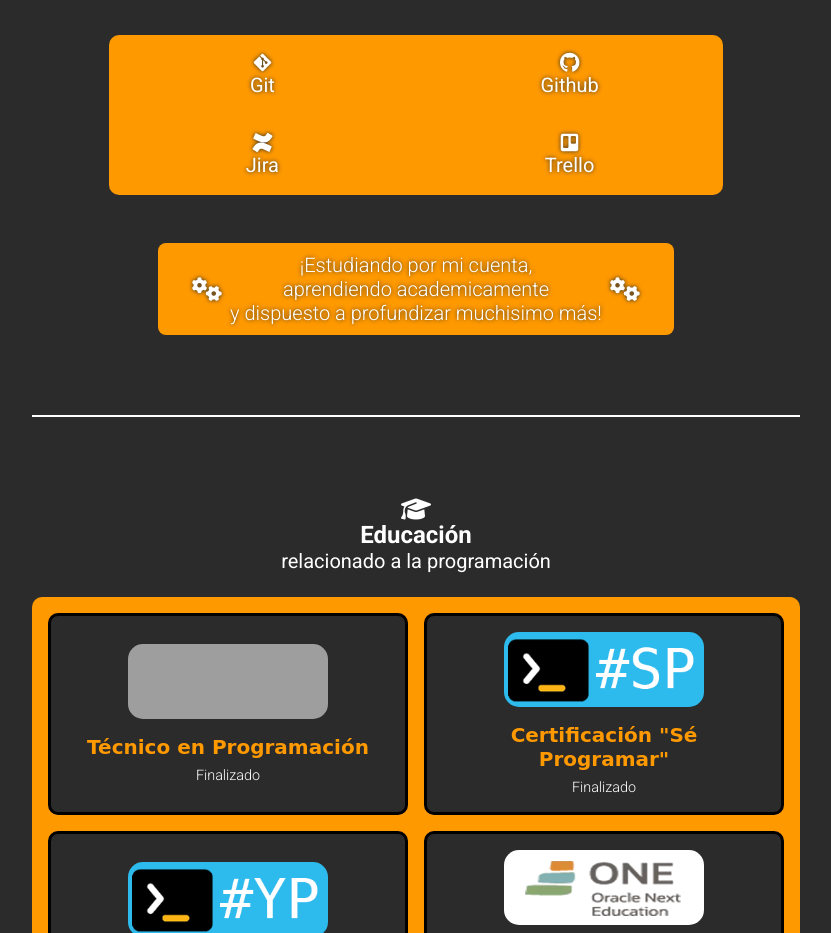
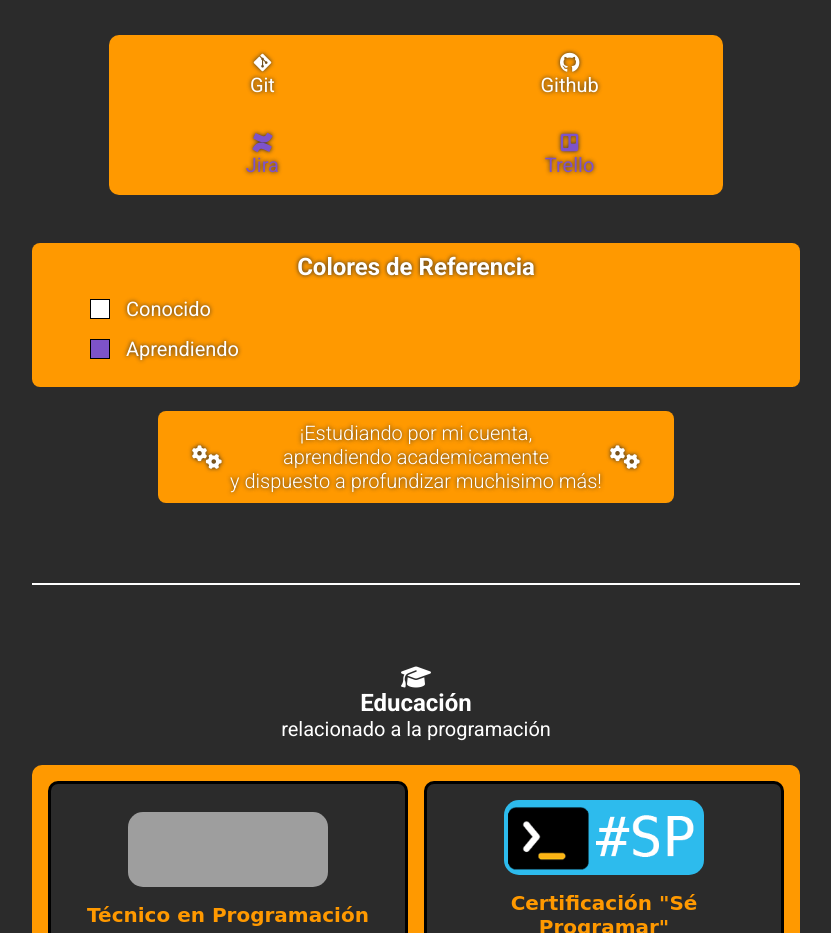
Before and after one commit to berseKIEL/Primer-Portfolio, a plain HTML site: page index.html in a window 1280 px wide. Shown: the part 1600-2533 px from the top of the page, without its empty margins (224-1055 px from the left). Drawn offline with Linux system fonts and the light colour scheme; grey boxes are pictures that could not be loaded; a web font is replaced by a local one.

Commit message:
fixeo a habilidades

```diff
--- a/index.html
+++ b/index.html
@@ -191,21 +191,21 @@
             <div class="habilidades-secciones">
               <div class="habilidades-contenido habilidades-activo" data-content id="herramientas">
                 <div class="habilidades-contenedor-uno grid">
-                  <div class="habilidades-habilidad-uno">
-                    <i class="fa-brands fa-git-alt seccion-icon"></i>
-                    <h3 class="seccion-subtitulo habilidades-titulo">Git</h3>
+                  <div class="habilidades-habilidad-uno ">
+                    <i class="fa-brands fa-git-alt seccion-icon habilidad-color-azul"></i>
+                    <h3 class="seccion-subtitulo habilidades-titulo habilidad-color-azul">Git</h3>
                   </div>
                   <div class="habilidades-habilidad-uno">
                     <i class="fa-brands fa-github seccion-icon"></i>
                     <h3 class="seccion-subtitulo habilidades-titulo">Github</h3>
                   </div>
                   <div class="habilidades-habilidad-uno">
-                    <i class="fa-brands fa-confluence seccion-icon"></i>
-                    <h3 class="seccion-subtitulo habilidades-titulo">Jira</h3>
+                    <i class="fa-brands fa-confluence seccion-icon habilidades-color-morado"></i>
+                    <h3 class="seccion-subtitulo habilidades-titulo habilidades-color-morado">Jira</h3>
                   </div>
                   <div class="habilidades-habilidad-uno">
-                    <i class="fa-brands fa-trello seccion-icon"></i>
-                    <h3 class="seccion-subtitulo habilidades-titulo">Trello</h3>
+                    <i class="fa-brands fa-trello seccion-icon habilidades-color-morado"></i>
+                    <h3 class="seccion-subtitulo habilidades-titulo habilidades-color-morado">Trello</h3>
                   </div>
                 </div>
               </div>
@@ -234,12 +234,12 @@
                         <h3 class="habilidades-titulo">JavaScript</h3>
                       </div>
                       <div class="habilidades-habilidad-dos-data">
-                        <i class="fa-brands fa-angular seccion-icon"></i>
-                        <h3 class="habilidades-titulo">Angular</h3>
+                        <i class="fa-brands fa-angular seccion-icon habilidades-color-morado"></i>
+                        <h3 class="habilidades-titulo habilidades-color-morado">Angular</h3>
                       </div>
                       <div class="habilidades-habilidad-dos-data">
-                        <i class="fa-brands fa-react seccion-icon"></i>
-                        <h3 class="habilidades-titulo">React</h3>
+                        <i class="fa-brands fa-react seccion-icon habilidades-color-morado"></i>
+                        <h3 class="habilidades-titulo habilidades-color-morado">React</h3>
                       </div>
                       <div class="habilidades-habilidad-dos-data">
                         <i class="fa-brands fa-bootstrap seccion-icon"></i>
@@ -284,6 +284,18 @@
                     </div>
                   </div>
                 </div>
+              </div>
+            </div>
+
+            <div class="habilidades-referencia">
+              <h2 class="seccion-titulo font-shadow">Colores de Referencia</h2>
+              <div class="habilidades-colores">
+                <span class="habilidad-color color-blanco"></span>
+                <span class="seccion-subtitulo font-shadow">Conocido</span>
+              </div>
+              <div class="habilidades-colores">
+                <span class="habilidad-color color-morado"></span>
+                <span class="seccion-subtitulo font-shadow">Aprendiendo</span>
               </div>
             </div>
 
--- a/static/css/styles.css
+++ b/static/css/styles.css
@@ -40,6 +40,7 @@
   --color-texto: rgb(89, 89, 89);
   --color-cuerpo: hsl(0, 0%, 100%);
   --color-container-secundario: #fff;
+  --color-primario-claro: hsl(36, 56%, 41%);
 }
 
 /* Font para PCS */
@@ -458,7 +459,7 @@
 
 .habilidades-contenedor-uno {
   grid-auto-rows: 5rem;
-  grid-template-columns: repeat(2,1fr);
+  grid-template-columns: repeat(2, 1fr);
   gap: 0;
   align-items: center;
   justify-items: center;
@@ -477,6 +478,10 @@
 
 .habilidades-habilidad-uno img {
   filter: drop-shadow(0px 0px 1px var(--color-cuerpo));
+}
+
+.habilidades-color-morado {
+  color:var(--color-barra);
 }
 
 .habilidades-titulos {
@@ -538,7 +543,7 @@
 
 .habilidades-habilidad-dos-lista {
   display: grid;
-  grid-template-columns: repeat(3,1fr);
+  grid-template-columns: repeat(3, 1fr);
 }
 
 .habilidades-cerradas .habilidades-habilidad-dos-lista {
@@ -571,6 +576,35 @@
 .habilidades-activo[data-target] i,
 .habilidades-activo[data-target] span {
   color: var(--color-primario);
+}
+
+.habilidades-referencia {
+  border-radius: 0.5rem;
+  background: var(--color-primario);
+  padding: 10px;
+  width: 100%;
+}
+
+.habilidades-colores {
+  display: flex;
+  margin: 1rem 0;
+  gap: 1rem;
+  align-items: center;
+  padding: 0 3rem;
+}
+
+.habilidad-color {
+  width: 20px;
+  height: 20px;
+  border: 1px solid black;
+}
+
+.color-blanco {
+  background-color: #fff;
+}
+
+.color-morado {
+  background-color: var(--color-barra);
 }
 
 .habilidades-mensaje {
@@ -701,7 +735,6 @@
   font-size: var(--fuente-size-grande);
 }
 
-
 .proyectos-contenido .proyectos-flecha {
   position: absolute;
   left: 50%;
@@ -739,9 +772,8 @@
   gap: 1rem;
 }
 
-
 .proyectos-abiertos .proyectos-data {
-  display:flex;
+  display: flex;
   height: 100%;
   width: 100%;
 }
@@ -878,7 +910,7 @@
 /* Footer */
 
 .footer * {
-  color: var(--color-texto-claro)!important;
+  color: var(--color-texto-claro) !important;
 }
 
 .footer {
```
